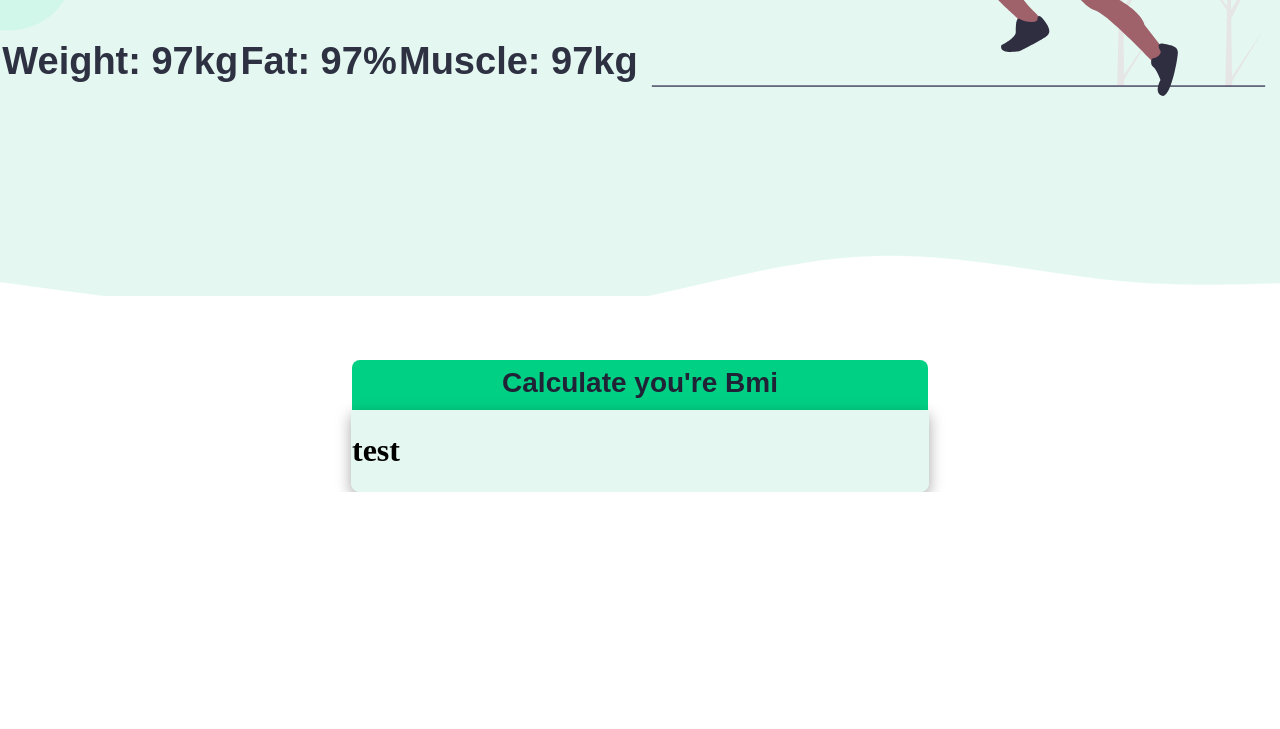
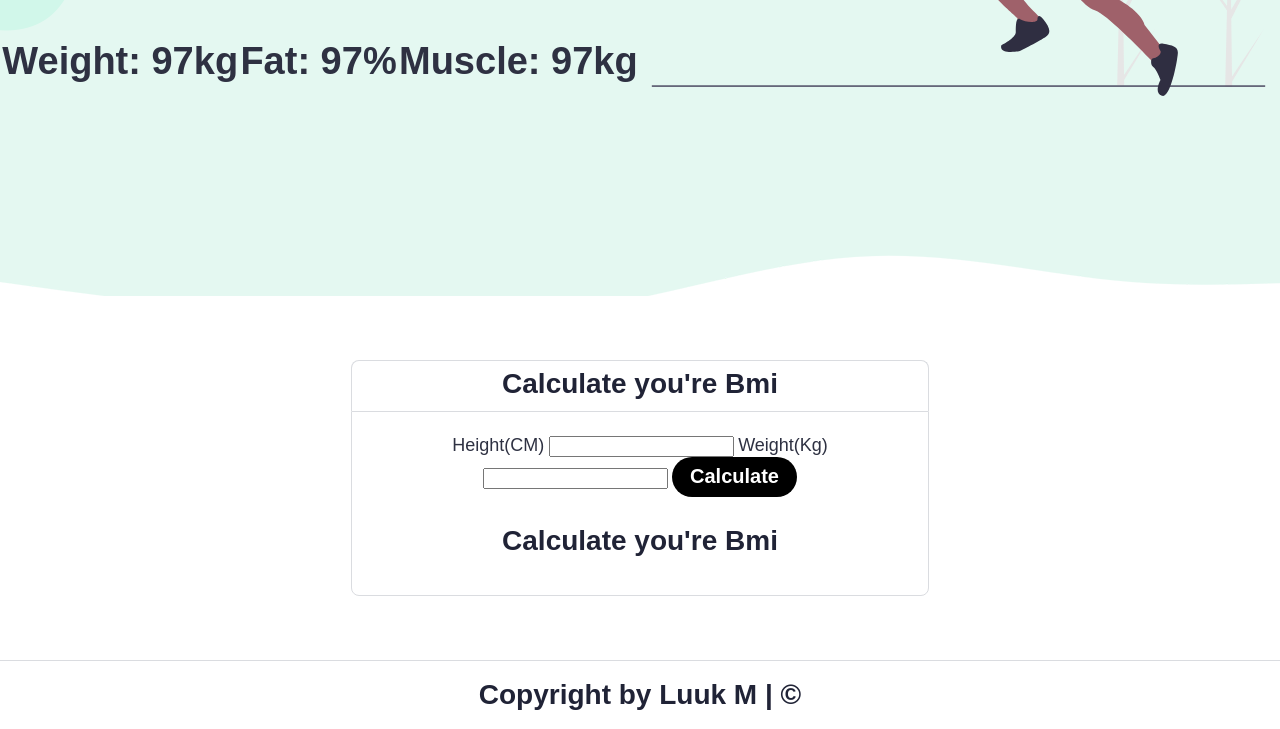
Before and after one commit to Luukrm/Concept-site1, a plain HTML site: page index.html in a window 1280 px wide. Shown: the part 1466-2195 px from the top of the page. Before the commit the page ends 1958 px from the top, so only its background shows below. Drawn offline with nearby package versions, Linux system fonts and the light colour scheme.

Commit message:
finished bmi calcualtor

```diff
--- a/css/main.css
+++ b/css/main.css
@@ -136,7 +136,7 @@ body {
     color: #202336;
     font-family: 'Montserrat', sans-serif;
     font-weight: bold;
-    font-size: 65px;
+    font-size: 4.0625rem;
     text-align: center;
     justify-content: center;
     margin-top: 6%;
@@ -150,6 +150,7 @@ body {
     text-align: center;
     margin-top: 3%;
 }
+
 .goals-paragraph {
     margin-top: -1%;
     color: #202336;
@@ -159,30 +160,39 @@ body {
     font-weight: 300;
 
 }
+
 .goals-container {
     margin-top: 2%;
     display: flex;
     justify-content: space-evenly;
 }
+
 .roadmap-illu {
     height: auto;
     max-height: 400px;
     width: 100%;
     max-width: 50%;
 }
+
 .calc-header {
     display: flex;
     align-content: center;
     justify-content: center;
 }
+
 .calc-container {
     margin-top: 5%;
-    background-color: #00D084;
+    background-color: white;
+    border-top: 1px solid #DADCE0;
+    border-left: 1px solid #DADCE0;
+    border-right: 1px solid #DADCE0;
+
     width: 45vw;
     height: 50px;
     border-top-left-radius: 8px;
     border-top-right-radius: 8px;
 }
+
 .calc-title {
     color: #202336;
     font-family: 'Montserrat', sans-serif;
@@ -197,13 +207,67 @@ body {
     display: flex;
     align-content: center;
     justify-content: center;
+    margin-bottom: 5%;
 }
+
 .calculator-container {
-    background-color: #E4F8F1;
-    box-shadow: rgba(0, 0, 0, 0.35) 0px 5px 15px;
+    background-color: white;
+    /*box-shadow: rgba(0, 0, 0, 0.35) 0px 5px 15px;*/
     width: 45vw;
     /*border-radius: 8px;*/
-    border: 1px solid #E4F8F1;
+    border: 1px solid #DADCE0;
     border-bottom-right-radius: 8px;
     border-bottom-left-radius: 8px;
 }
+
+fieldset {
+    margin-top: 3%;
+    border: none;
+    text-align: center;
+}
+
+.result {
+    color: #202336;
+    font-family: 'Montserrat', sans-serif;
+    text-align: center;
+    font-weight: 600;
+    height: 100%;
+    font-size: 28px;
+}
+
+.bmi-button {
+    border: none;
+    width: 125px;
+    height: 40px;
+    border-radius: 25px;
+    color: white;
+    background-color: black;
+    font-weight: bold;
+    font-size: 20px;
+}
+
+.input {
+    text-align: justify;
+    color: #2E3142;
+    font-family: 'Montserrat', sans-serif;
+    max-width: 1200px;
+    font-size: 18px;
+}
+
+.category {
+    color: #2E3142;
+    font-family: 'Montserrat', sans-serif;
+    max-width: 1200px;
+    font-size: 25px;
+}
+
+.footer-title {
+    color: #202336;
+    font-family: 'Montserrat', sans-serif;
+    text-align: center;
+    font-weight: 600;
+    font-size: 28px;
+    text-align: center;
+    border-top: 1px solid #DADCE0;
+    padding-top: 18px;
+}
--- a/css/nav.css
+++ b/css/nav.css
@@ -96,6 +96,7 @@ a.active {
     width: 100%;
     /*border-bottom: 1px solid #202336;*/
 }
+
 .sticky + .banner {
     padding-top: 60px;
 }
--- a/index.html
+++ b/index.html
@@ -22,18 +22,21 @@
     </div>
     <ul class="nav-links">
         <li class="nav-item hvr-underline-from-left"><a class="nav-item__a active"
-                                                        style="color: #202336;">About me</a></li>
+                                                        style="color: #202336;">Home</a></li>
         <li class="nav-item hvr-underline-from-left"><a class="nav-item__a"
-                                                        style="color: #202336;">Projects</a>
+                                                        style="color: #202336;">Stats</a>
         </li>
         <li class="nav-item hvr-underline-from-left"><a class="nav-item__a"
-                                                        style="color: #202336;">Contact</a>
+                                                        style="color: #202336;">Goals</a>
+        </li>
+        <li class="nav-item hvr-underline-from-left"><a class="nav-item__a"
+                                                        style="color: #202336;">Bmi calculator</a>
         </li>
     </ul>
 </nav>
 <div class="banner">
     <div class="banner-text">
-        <h1 class="banner-title">Weight Loss<br> Journey</h1>
+        <h1 class="banner-title">Lorem dolor<br> Ipsum</h1>
         <p class="banner-paragraph">"Lorem ipsum dolor sit amet, consectetur adipiscing elit, sed do eiusmod tempor
             incididunt ut labore et dolore magna aliqua. Ut enim ad minim veniam, quis nostrud exercitation ullamco
             laboris nisi ut aliquip ex ea commodo consequat."</p>
@@ -188,19 +191,25 @@
     </div>
 </div>
 <div class="calc-header">
-    <div class="calc-container">
-        <h3 class="calc-title">Calculate you're Bmi</h3>
+    <div class="calc-container" id="header">
+        <h3 class="calc-title" id="title">Calculate you're Bmi</h3>
     </div>
 </div>
 <div class="calculator">
     <div class="calculator-container">
-        <h1>test</h1>
+        <form action="">
+            <fieldset>
+                <label class="input" for="inputHeight">Height(CM) </label><input type="number" id="inputHeight"/>
+                <label class="input" for="inputWeight">Weight(Kg) </label><input type="number" id="inputWeight"/>
+                <input class="bmi-button" type="button" value="Calculate" onclick="calcBMI()"/>
+
+                <p class="result" id="result">Calculate you're Bmi</p>
+                <p class="category" id="category"></p>
+            </fieldset>
+        </form>
     </div>
 </div>
-
+<h1 class="footer-title">Copyright by Luuk M | © </h1>
 <script src="main.js" rel="script"></script>
-
-
-
 </body>
 </html>
--- a/main.js
+++ b/main.js
@@ -1,4 +1,3 @@
-
 async function countingThroughWeight() {
     for (let i = 0; i < 99; i++) {
         document.getElementById("weight").innerHTML = i + 'Kg';
@@ -51,6 +50,39 @@ $(document).scroll(function () {
     }
 });
 
+function roundToTwo(num) {
+    return +(Math.round(num + "e+2") + "e-2");
+}
+
+function calcBMI() {
+    let height = document.getElementById("inputHeight").value;
+    let weight = document.getElementById("inputWeight").value;
+    let result = roundToTwo(weight / (height * height) * 10000);
+
+    if (result < 18.5) {
+        document.getElementById('category').innerHTML = "You are underweight";
+        document.getElementById('header').style.backgroundColor = '#ff1f0a';
+        document.getElementById('title').style.color = '#ffffff';
+
+    } else if (result > 18.5 && result < 25) {
+        document.getElementById('category').innerHTML = "You have a healthy weight";
+        document.getElementById('header').style.backgroundColor = '#11ff00';
+        document.getElementById('title').style.color = '#ffffff';
+
+    } else if (result > 25 && result < 30) {
+        document.getElementById('category').innerHTML = "You are overweight";
+        document.getElementById('header').style.backgroundColor = '#ff9100';
+        document.getElementById('title').style.color = '#ffffff';
+
+    } else {
+        document.getElementById('category').innerHTML = "You are obese";
+        document.getElementById('header').style.backgroundColor = '#ff1f0a';
+        document.getElementById('title').style.color = '#ffffff';
+
+    }
+    document.getElementById('result').innerHTML = "Result: " + result;
+
+}
 
 countingThroughWeight();
 countingThroughFat();
```
Also changed, not shown: assets/images/stats-background.png.
